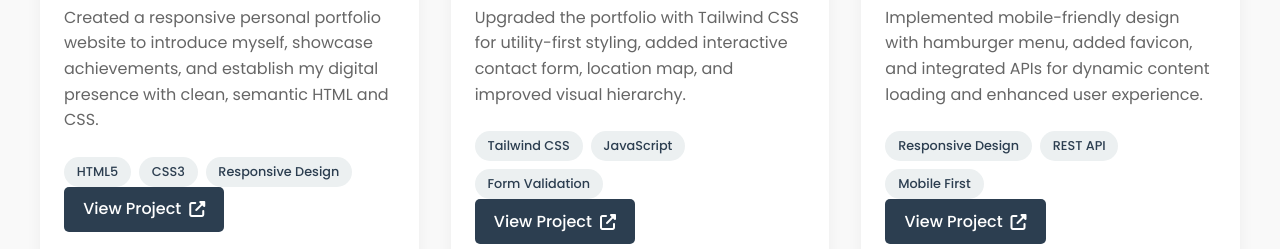
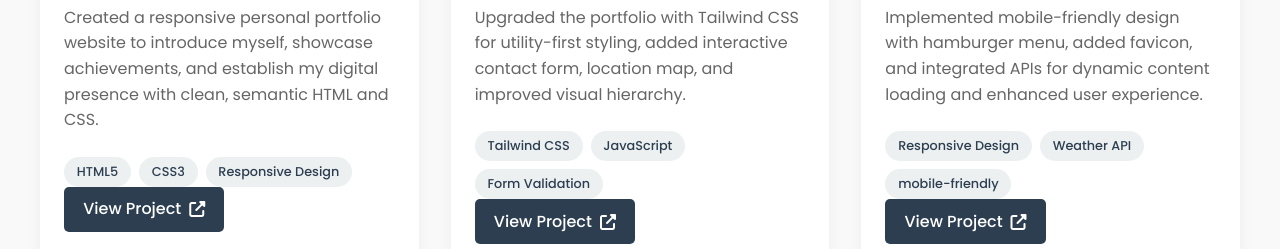
Before and after one commit to gharatmanthan/webpage, a plain HTML site: page index.html in a window 1280 px wide. Shown: the part 800-1049 px from the top of the page. Drawn offline with Linux system fonts and the light colour scheme.

Commit message:
Update index.html

```diff
--- a/index.html
+++ b/index.html
@@ -413,8 +413,8 @@
           <p class="project-description">Implemented mobile-friendly design with hamburger menu, added favicon, and integrated APIs for dynamic content loading and enhanced user experience.</p>
           <div class="project-tech">
             <span class="tech-tag">Responsive Design</span>
-            <span class="tech-tag">REST API</span>
-            <span class="tech-tag">Mobile First</span>
+            <span class="tech-tag">Weather API</span>
+            <span class="tech-tag"> mobile-friendly</span>
           </div>
           <a href="https://gharatmanthan.github.io/portfolio_day_3/" target="_blank" class="project-link">
             View Project <i class="fas fa-external-link-alt"></i>
```
